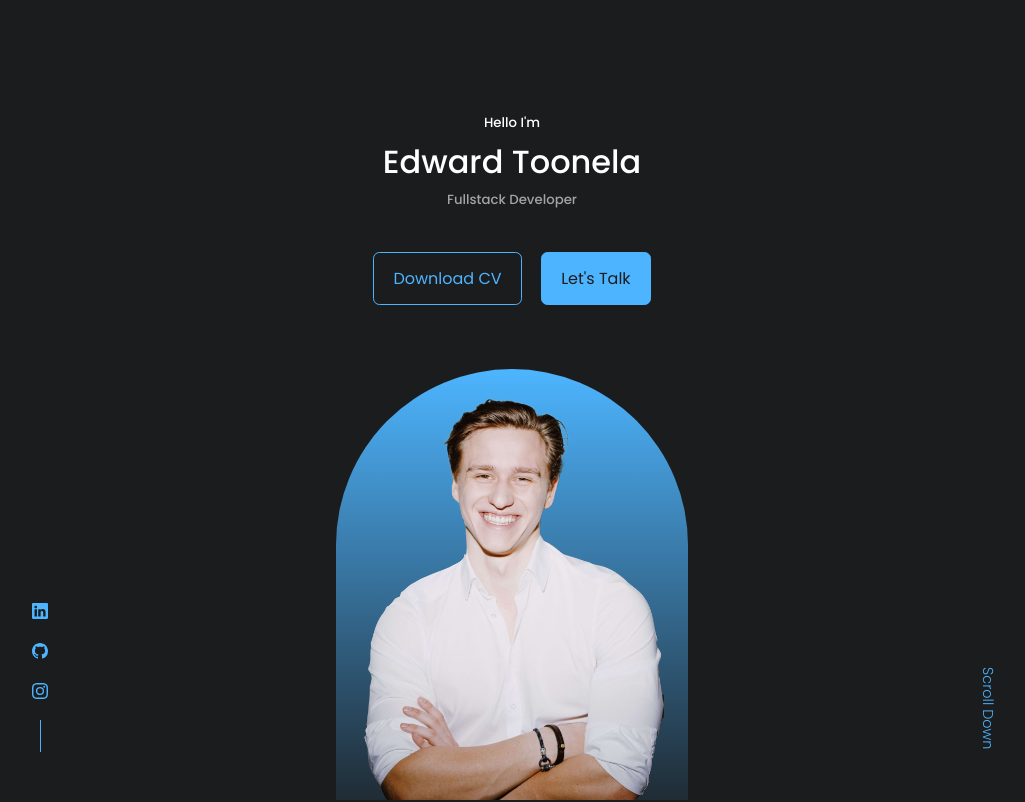
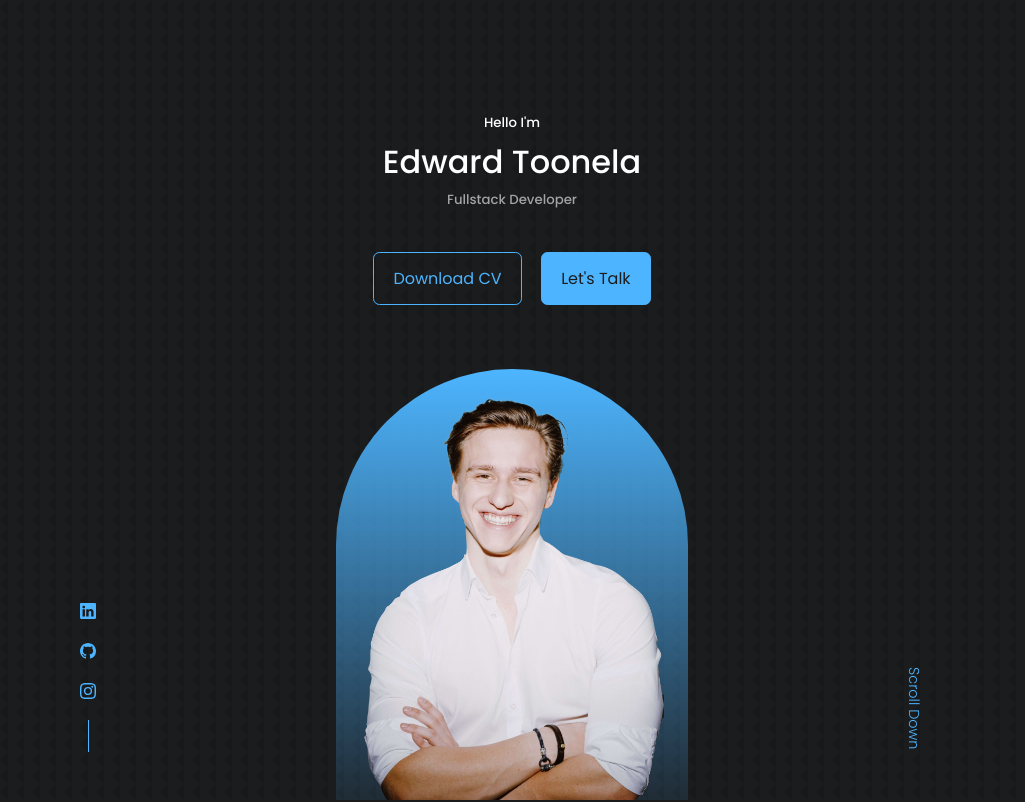
Before and after one commit to Edwardtoonela/react-portfolio-website, a React (Create React App) app: page / in a window 1280 px wide. Shown: the top 802 px of the page, without its empty margins (128-1153 px from the left). Built offline with nearby package versions, Linux system fonts and the light colour scheme.

Commit message:
added temporary bg texture, finished header responsiveness

```diff
--- a/src/components/header/header.css
+++ b/src/components/header/header.css
@@ -27,7 +27,7 @@ header {
   align-items: center;
   gap: 0.8rem;
   position: absolute;
-  left: 0;
+  left: 3rem;
   bottom: 3rem;
 }
 
@@ -56,7 +56,7 @@ header {
 
 .scroll__down {
   position: absolute;
-  right: -2.3rem;
+  right: 2.3rem;
   bottom: 5rem;
   transform: rotate(90deg);
   font-weight: 200;
@@ -78,7 +78,8 @@ header {
     height: 100vh;
   }
 
-  .header__socials, .scroll__down {
+  .header__socials,
+  .scroll__down {
     display: none;
   }
 }
--- a/src/index.css
+++ b/src/index.css
@@ -38,6 +38,7 @@ body {
   background: var(--color-bg);
   color: var(--color-white);
   line-height: 1.7;
+  background-image: url(../src/assets/bg-texture.png);
 }
 
 /*------------------ GENERAL STYLES ----------------------------*/
```
Also changed, not shown: src/assets/bg-texture.png (added).
